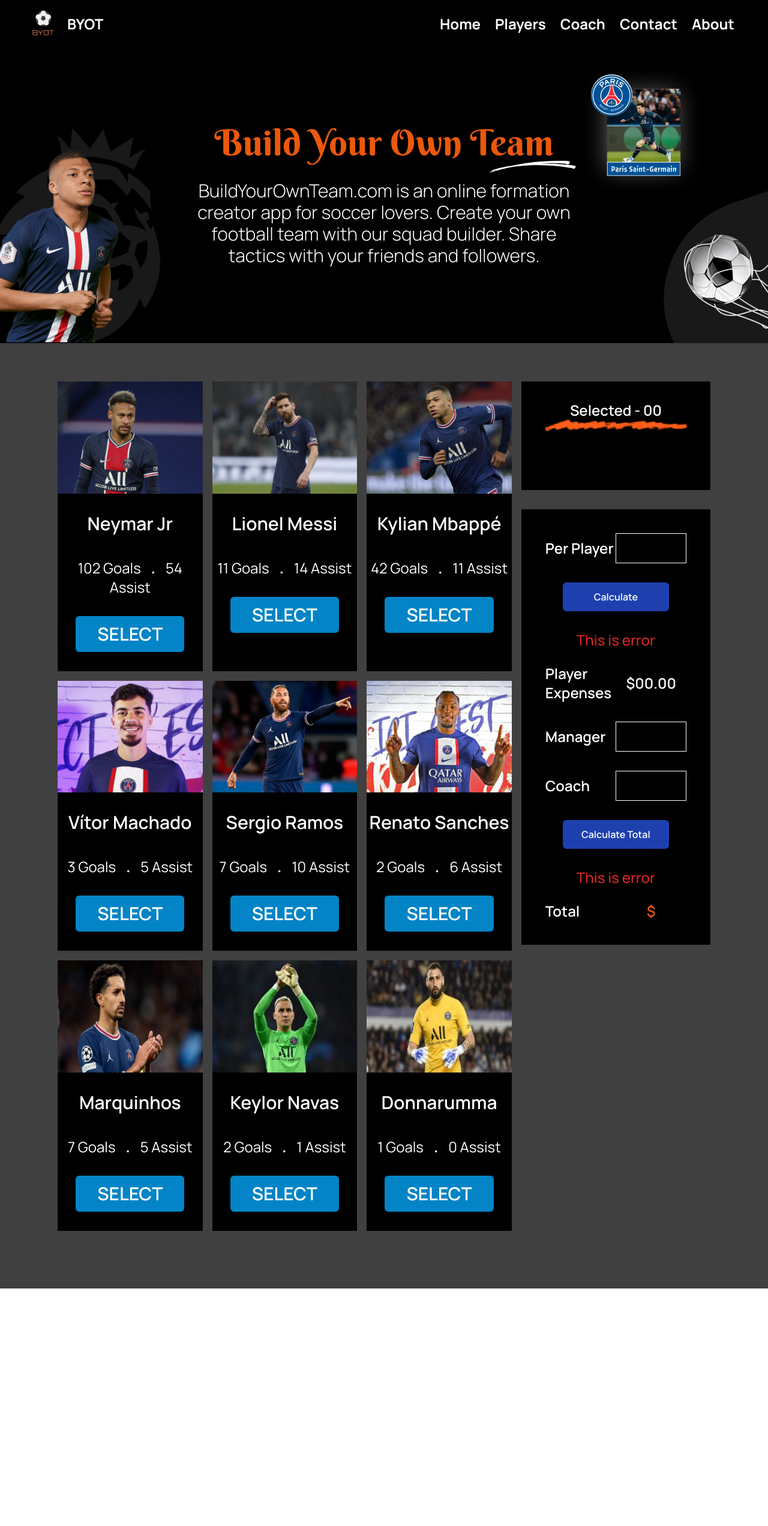
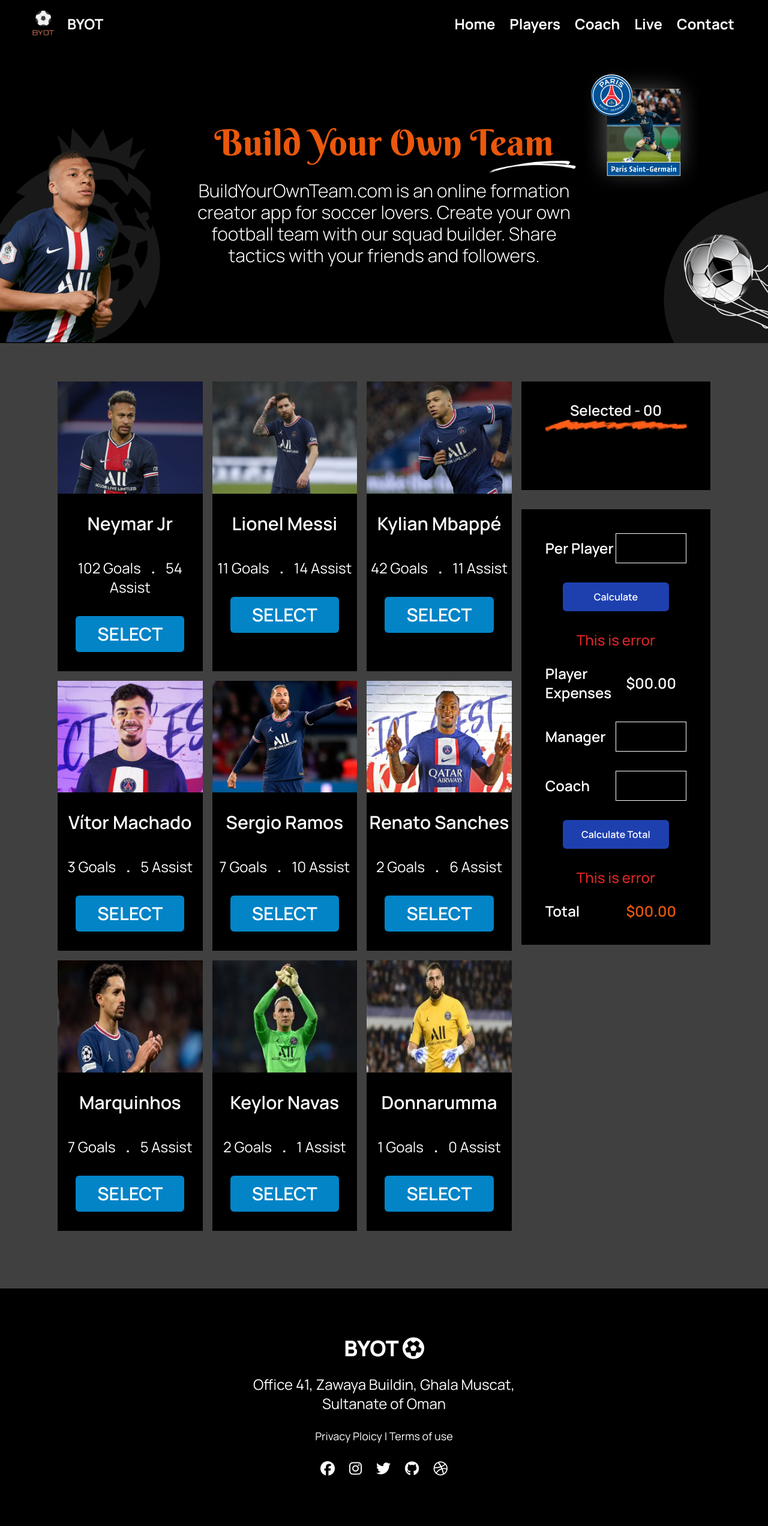
Before and after one commit to DiptaPal/select-best-five, a plain HTML site: page index.html in a window 1280 px wide. Shown: the whole page at 60% size. Before the commit the page ends 2148 px from the top, so only its background shows below. Drawn offline with nearby package versions, Linux system fonts and the light colour scheme.

Commit message:
footer section added

```diff
--- a/index.html
+++ b/index.html
@@ -20,18 +20,20 @@
     <!-- header section start -->
     <nav>
         <div class="flex flex-row justify-between items-center px-8 text-2xl 2xl:text-4xl font-bold bg-black text-white">
-            <div class="flex flex-row items-center">
-                <img class="w-16 md:w-20 2xl:w-28" src="./images/logo.png" alt="">
-                <p>BYOT</p>
+            <div>
+                <a href="#" class="flex flex-row items-center">
+                    <img class="w-16 md:w-20 2xl:w-28" src="./images/logo.png" alt="">
+                    <p>BYOT</p>
+                </a>
             </div>
             <div>
                 <ul class="flex flex-row">
-                    <li class="px-6 hidden md:block">Home</li>
-                    <li class="pr-6 hidden md:block">Players</li>
-                    <li class="pr-6 hidden md:block">Coach</li>
-                    <li class="hidden md:block">Contact</li>
-                    <li class="px-6 hidden md:block">About</li>
-                    <li><i class="fa-solid fa-bars block md:hidden mr-14"></i></li>
+                    <li class="px-6 hidden md:block"><a href="#">Home</a></li>
+                    <li class="pr-6 hidden md:block"><a href="#">Players</a></li>
+                    <li class="pr-6 hidden md:block"><a href="#">Coach</a></li>
+                    <li class="hidden md:block"><a href="#">Live</a></li>
+                    <li class="px-6 hidden md:block"><a href="#">Contact</a></li>
+                    <li><a href="#"><i class="fa-solid fa-bars block md:hidden mr-14"></i></a></i></li>
                 </ul>
             </div>
         </div>
@@ -193,7 +195,7 @@
                             <button class="text-2xl md:text-base font-semibold rounded-md bg-blue-800 hover:bg-orange-600 w-9/12 py-3 my-8" id="total-calculate">Calculate Total</button>
                             <p class="text-red-600 font-medium mb-6" id="player-value-error">This is error</p>
                             <div class="flex flex-row justify-center items-center pb-10">
-                                <p class="w-2/4 text-left">Total </p><p class="w-2/4 text-orange-600">$<span id="total"></span></p>
+                                <p class="w-2/4 text-left">Total </p><p class="w-2/4 text-orange-600">$<span id="total">00.00</span></p>
                             </div>
                         </div>
                     </div>
@@ -203,7 +205,33 @@
     </main>
     <!-- main section end -->
 
+    <!-- footer section start -->
 
+    <footer class="bg-black p-4 text-center text-white py-20">
+        <h1 class="text-4xl font-extrabold">BYOT <i class="fa-solid fa-futbol"></i></h1>
+        <p class="text-2xl w-2/5 m-auto py-6">Office 41, Zawaya Buildin, Ghala Muscat, Sultanate of Oman</p>
+        <p class="text-lg">Privacy Ploicy | Terms of use</p>
+
+        <div class="flex justify-center pt-6 space-x-6 text-2xl">
+            <a href="https://www.facebook.com/" class="text-white hover:text-sky-500">
+                <i class="fa-brands fa-facebook"></i>
+            </a>
+            <a href="https://www.instagram.com/" class="text-white hover:text-sky-500">
+                <i class="fa-brands fa-instagram"></i>
+            </a>
+            <a href="https://twitter.com/" class="text-white hover:text-sky-500">
+                <i class="fa-brands fa-twitter"></i>
+            </a>
+            <a href="https://github.com/" class="text-white hover:text-sky-500">
+                <i class="fa-brands fa-github"></i>
+            </a>
+            <a href="https://dribbble.com/" class="text-white hover:text-sky-500">
+                <i class="fa-brands fa-dribbble"></i>
+            </a>
+        </div>
+    </footer>
+
+    <!-- footer section end -->
     <script src="./js/utilities.js"></script>
     <script src="./js/app.js"></script>
 </body>
```
